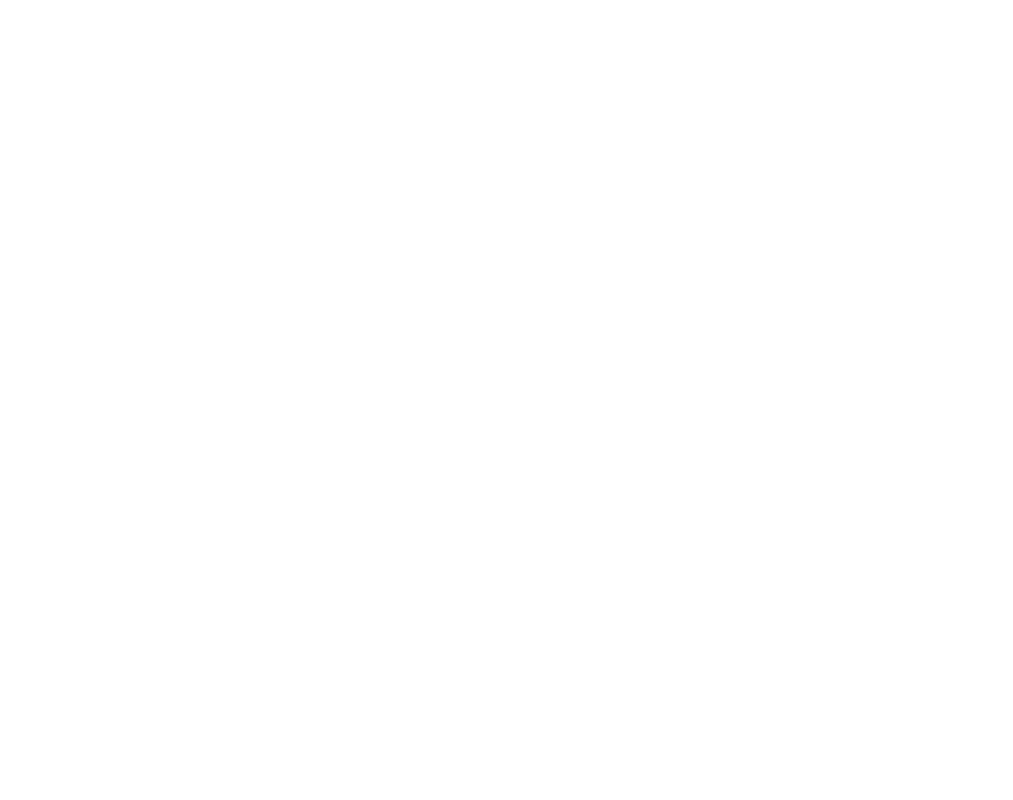
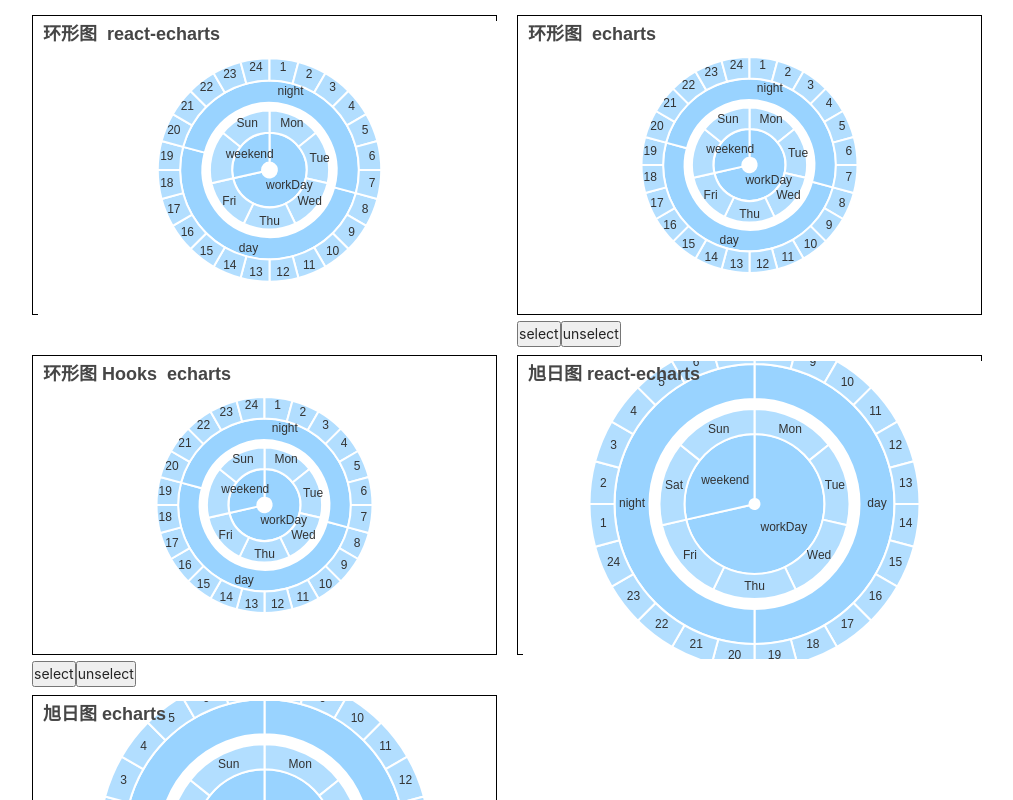
Before and after one commit to kll982/react-jsonschema-form-demo, a React app: page /#/time-wheel in a window 1280 px wide. Before the commit this address had no page. Shown: the whole page, without its empty margins (133-1146 px from the left). Built offline with nearby package versions, Linux system fonts and the light colour scheme.

Commit message:
/#/time-wheel

```diff
--- a/src/pages/home.tsx
+++ b/src/pages/home.tsx
@@ -5,10 +5,13 @@
     <div>
       <ul>
         <li>
-          <a href="/#/BasicLayoutForm">BasicLayoutForm</a>
+          <a href="/#/BasicLayoutForm">rjsf-form</a>
         </li>
         <li>
-          <a href="/#/idSearch">idSearch</a>
+          <a href="/#/idSearch">dnd idSearch</a>
+        </li>
+        <li>
+          <a href="/#/time-wheel">时间轮</a>
         </li>
       </ul>
     </div>
--- /dev/null
+++ b/src/pages/time-wheel.tsx
@@ -0,0 +1,31 @@
+import React from "react";
+import { Row, Col } from "antd";
+import {
+  SunburstCharts,
+  SunburstCharts2,
+  RingCharts,
+  RingCharts2,
+  RingHooks,
+} from "components";
+
+export const TimeWheel = () => {
+  return (
+    <Row gutter={[20, 8]}>
+      <Col span={12}>
+        <RingCharts />
+      </Col>
+      <Col span={12}>
+        <RingCharts2 />
+      </Col>
+      <Col span={12}>
+        <RingHooks />
+      </Col>
+      <Col span={12}>
+        <SunburstCharts />
+      </Col>
+      <Col span={12}>
+        <SunburstCharts2 />
+      </Col>
+    </Row>
+  );
+};
```
Also changed, not shown: src/route/index.tsx (+3 -9 lines).
